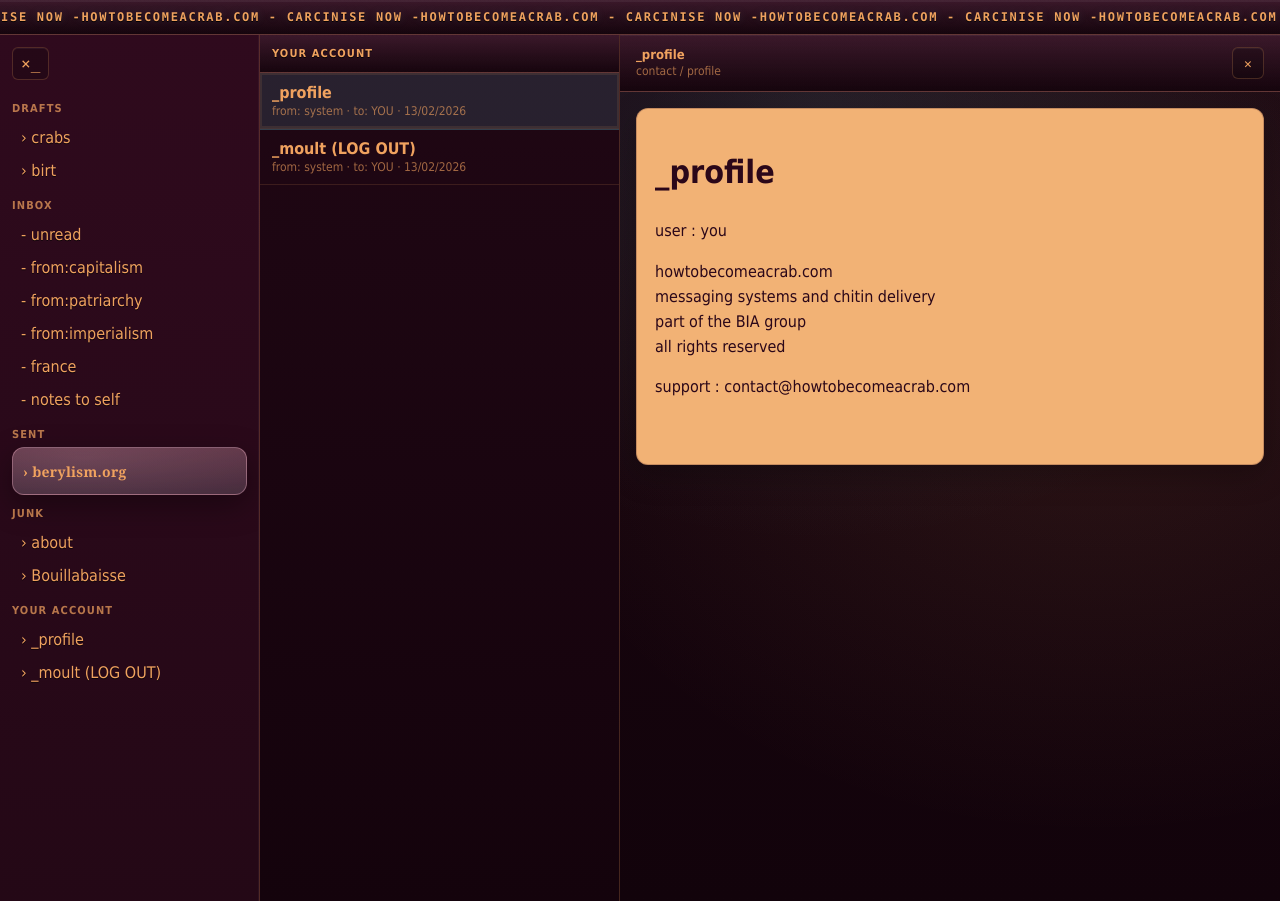
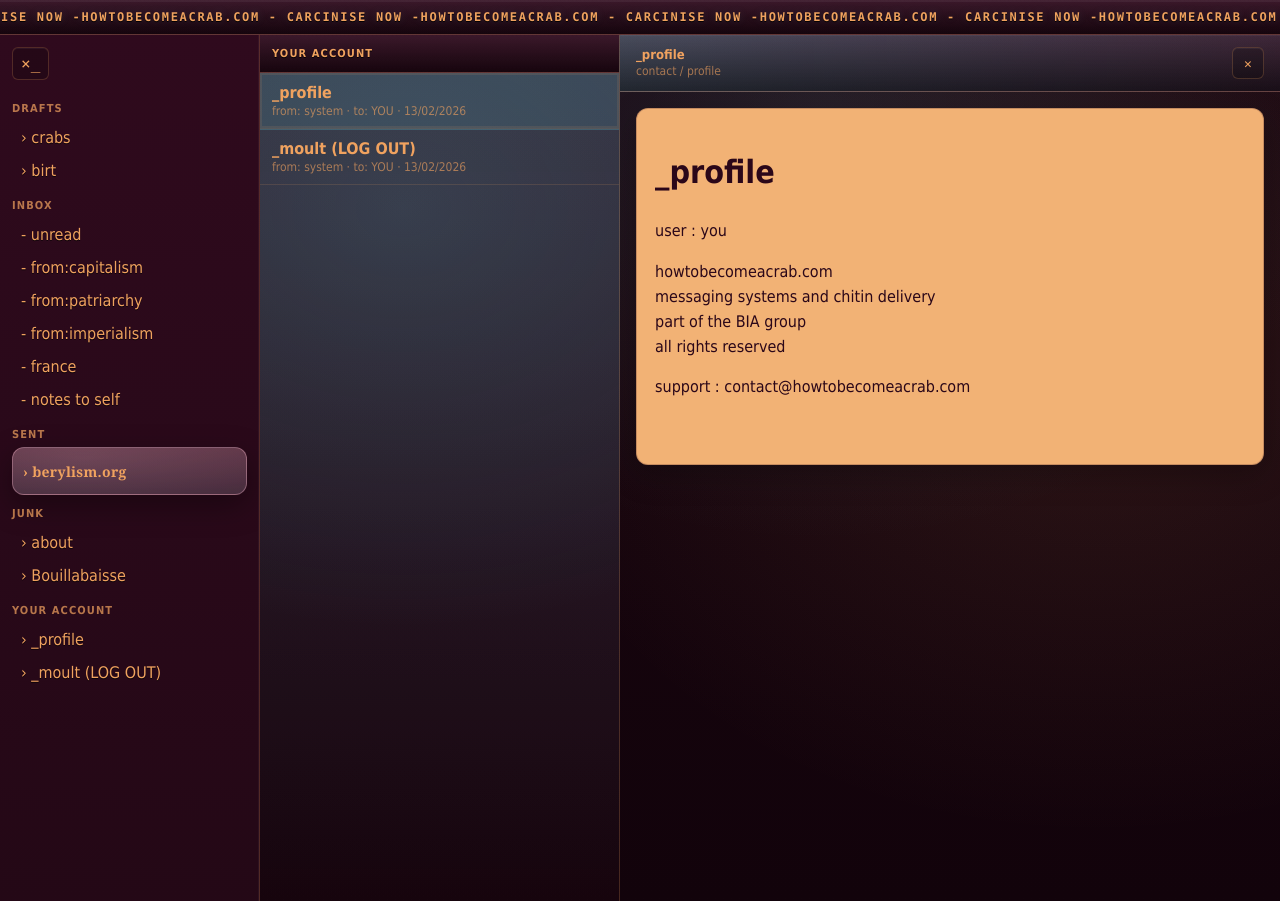
Before and after one commit to blhls/howtobecomeacrab, a Jekyll site: the page built from mail/account/index.md, in a window 1280 px wide. Built offline with Jekyll 4.4.1, drawn with Linux system fonts in a browser that asks for light colours.

Commit message:
Update mail.html

```diff
--- a/_layouts/mail.html
+++ b/_layouts/mail.html
@@ -157,6 +157,13 @@
       text-shadow: 0 1px 0 rgba(0,0,0,.65);
     }
 
+    .folder-item.active{
+  background: rgba(240,162,95,.16);
+  border-color: rgba(240,162,95,.55);
+  box-shadow: 0 0 0 2px rgba(240,162,95,.10) inset;
+}
+
+
     /* mini collapsed */
     .mini{ display: none; gap: 10px; align-items: center; }
 
@@ -191,11 +198,15 @@
 
     /* ===== Middle list ===== */
     .list{
-      background: linear-gradient(180deg, #200714, #14030c);
+  background:
+    radial-gradient(900px 700px at 40% 20%, rgba(90,167,183,.20), transparent 60%),
+    linear-gradient(180deg, rgba(90,167,183,.22), rgba(26,6,16,.06)),
+    linear-gradient(180deg, #2a0a19, #16040d);
   border-right: 1px solid var(--border);
   overflow: auto;
   min-height: 0;
 }
+
 
     .list-header{
       padding: 12px;
@@ -255,6 +266,7 @@
       font-size: 13px;
      background:
   linear-gradient(180deg, rgba(255,255,255,.06), rgba(0,0,0,.40)),
+  linear-gradient(90deg, rgba(90,167,183,.35), rgba(90,167,183,.10)),
   linear-gradient(180deg, var(--burgundy-2), var(--burgundy-1));
       position: sticky;
       top: 0;
@@ -336,6 +348,8 @@
     }
 
     .sentbox .folder-text{ text-shadow: none; font-size: 14px; }
+
+
   </style>
 </head>
 
```
Lines whose indentation alone changed are shown as unchanged.
